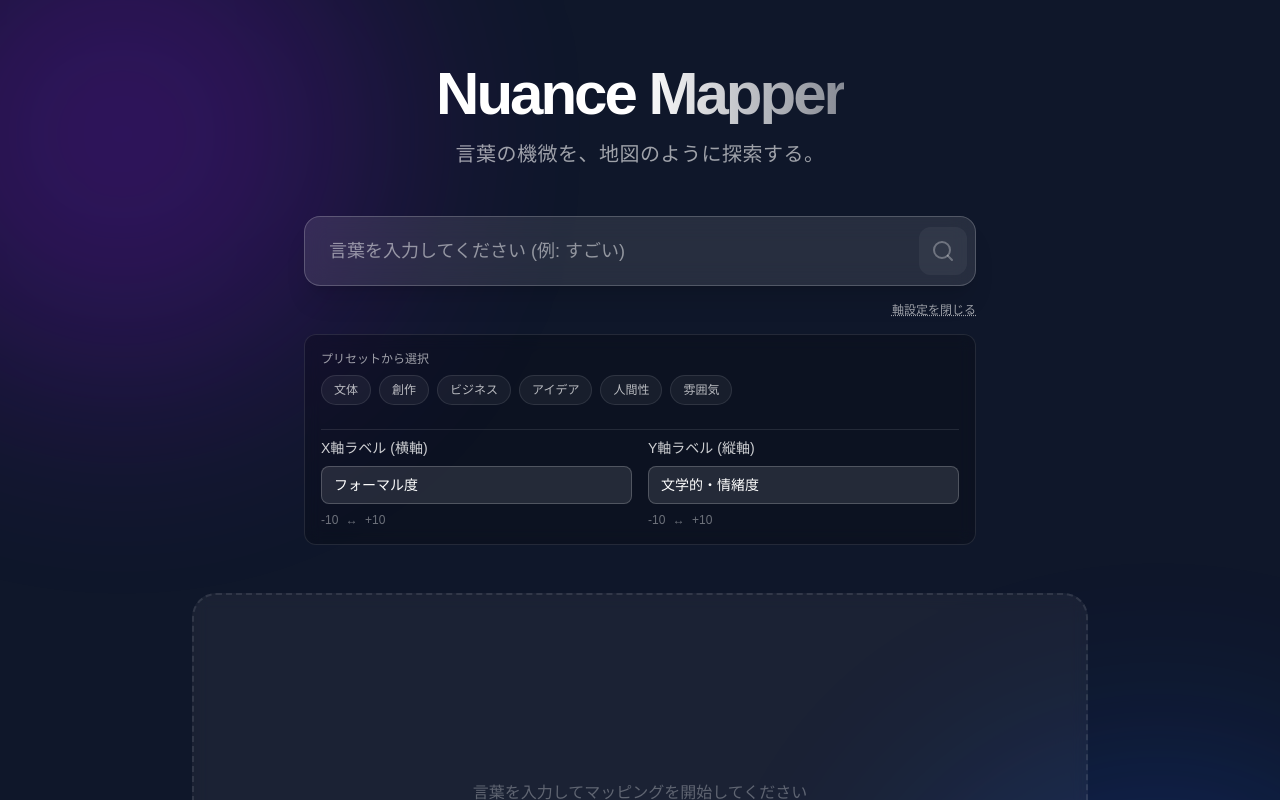
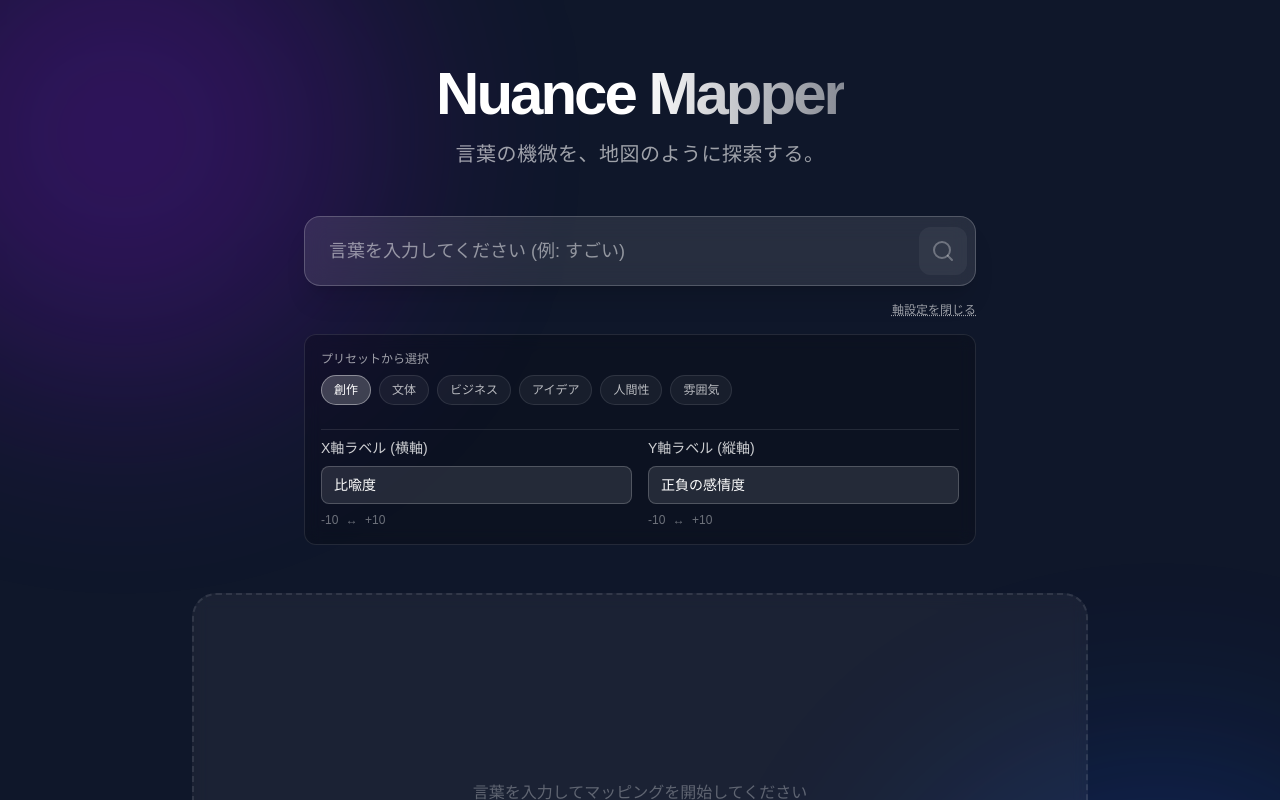
Before and after one commit to sohohold/nuance-mapper, a Next.js app: page / in a window 1280 px wide. Both pictures are taken after a click on the button "軸をカスタマイズ". Shown: the top 800 px of the page. Built offline with nearby package versions, Linux system fonts and the light colour scheme.

Commit message:
fix: グリッド・目盛り・点の座標のズレを一致させる

```diff
--- a/src/components/InputArea.tsx
+++ b/src/components/InputArea.tsx
@@ -11,8 +11,8 @@ interface InputAreaProps {
 
 export function InputArea({ onSearch, isLoading }: InputAreaProps) {
   const [word, setWord] = useState("");
-  const [xAxis, setXAxis] = useState("フォーマル度");
-  const [yAxis, setYAxis] = useState("文学的・情緒度");
+  const [xAxis, setXAxis] = useState("比喩度");
+  const [yAxis, setYAxis] = useState("正負の感情度");
   const [showAxisSettings, setShowAxisSettings] = useState(false);
 
   const handleSubmit = (e: React.FormEvent) => {
@@ -88,8 +88,8 @@ export function InputArea({ onSearch, isLoading }: InputAreaProps) {
             </label>
             <div className="flex gap-2 overflow-x-auto pb-2 -mx-2 px-2 scrollbar-thin scrollbar-thumb-white/20 scrollbar-track-transparent">
               {[
+                { name: "創作", x: "比喩度", y: "正負の感情度" },
                 { name: "文体", x: "フォーマル度", y: "情緒的・文学的" },
-                { name: "創作", x: "比喩度", y: "正負の感情度" },
                 { name: "ビジネス", x: "論理・客観性", y: "熱意・エネルギー" },
                 { name: "アイデア", x: "斬新さ・意外性", y: "実用性・実現性" },
                 { name: "人間性", x: "親しみやすさ", y: "知性・冷静さ" },
--- a/src/components/NuanceMap.tsx
+++ b/src/components/NuanceMap.tsx
@@ -45,7 +45,10 @@ const WordNode = ({ data }: { data: { items: NuanceData[] } }) => {
   };
 
   return (
-    <div className="flex flex-col items-center justify-center cursor-pointer group">
+    <div
+      className="flex flex-col items-center cursor-pointer group"
+      style={{ transform: "translate(-50%, -6px)" }}
+    >
       <div
         className={cn(
           "w-3 h-3 rounded-full border border-white/80 shadow-[0_0_10px_rgba(255,255,255,0.3)] transition-transform group-hover:scale-150",
@@ -209,7 +212,6 @@ function NuanceMapContent({ data, xAxisLabel, yAxisLabel }: NuanceMapProps) {
         position: { x: group.x * SCALE, y: -group.y * SCALE },
         data: { items: group.items },
         type: "wordNode",
-        origin: [0.5, 0.5],
         draggable: false,
         selectable: false,
         zIndex: 10,
```
